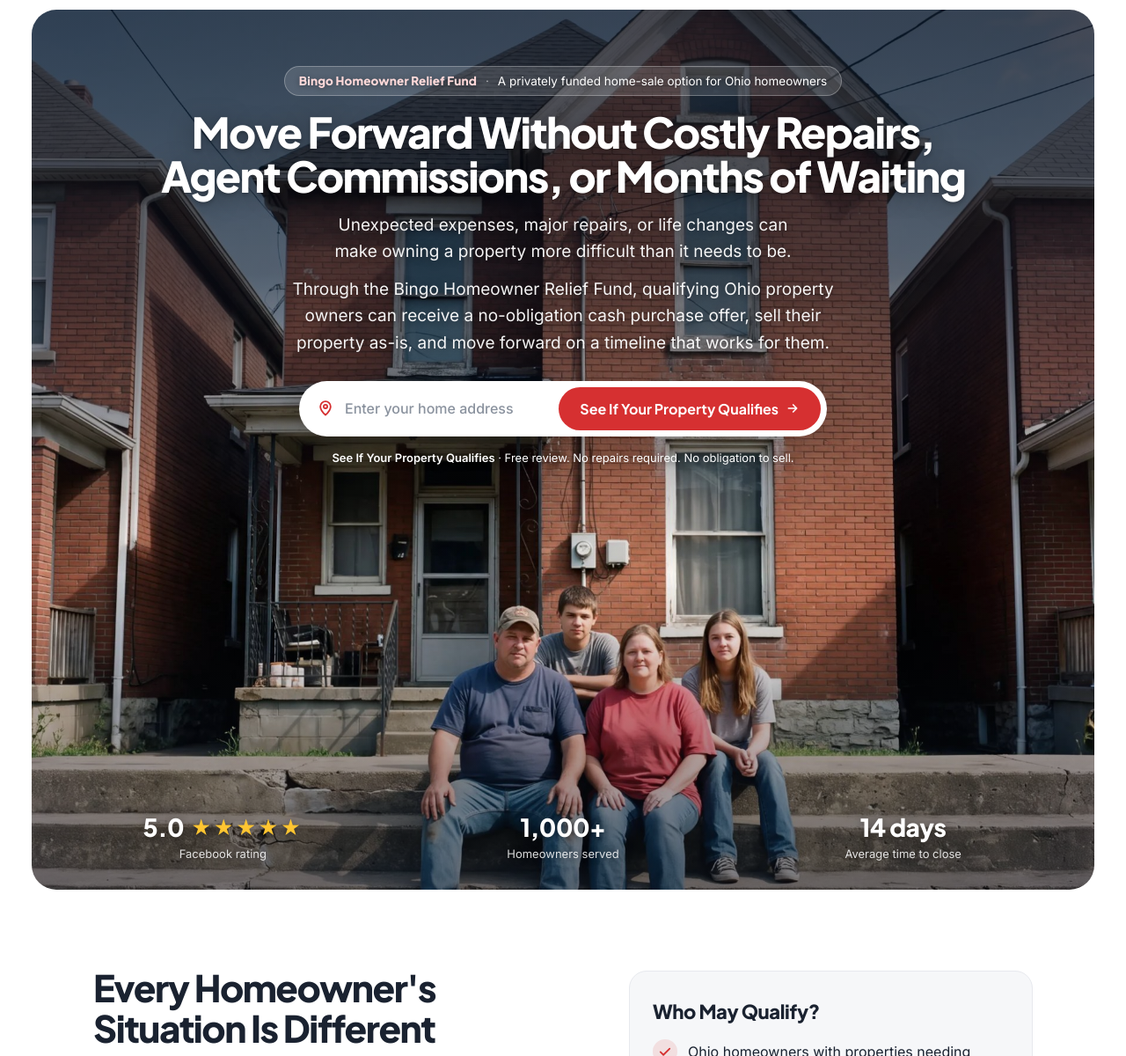
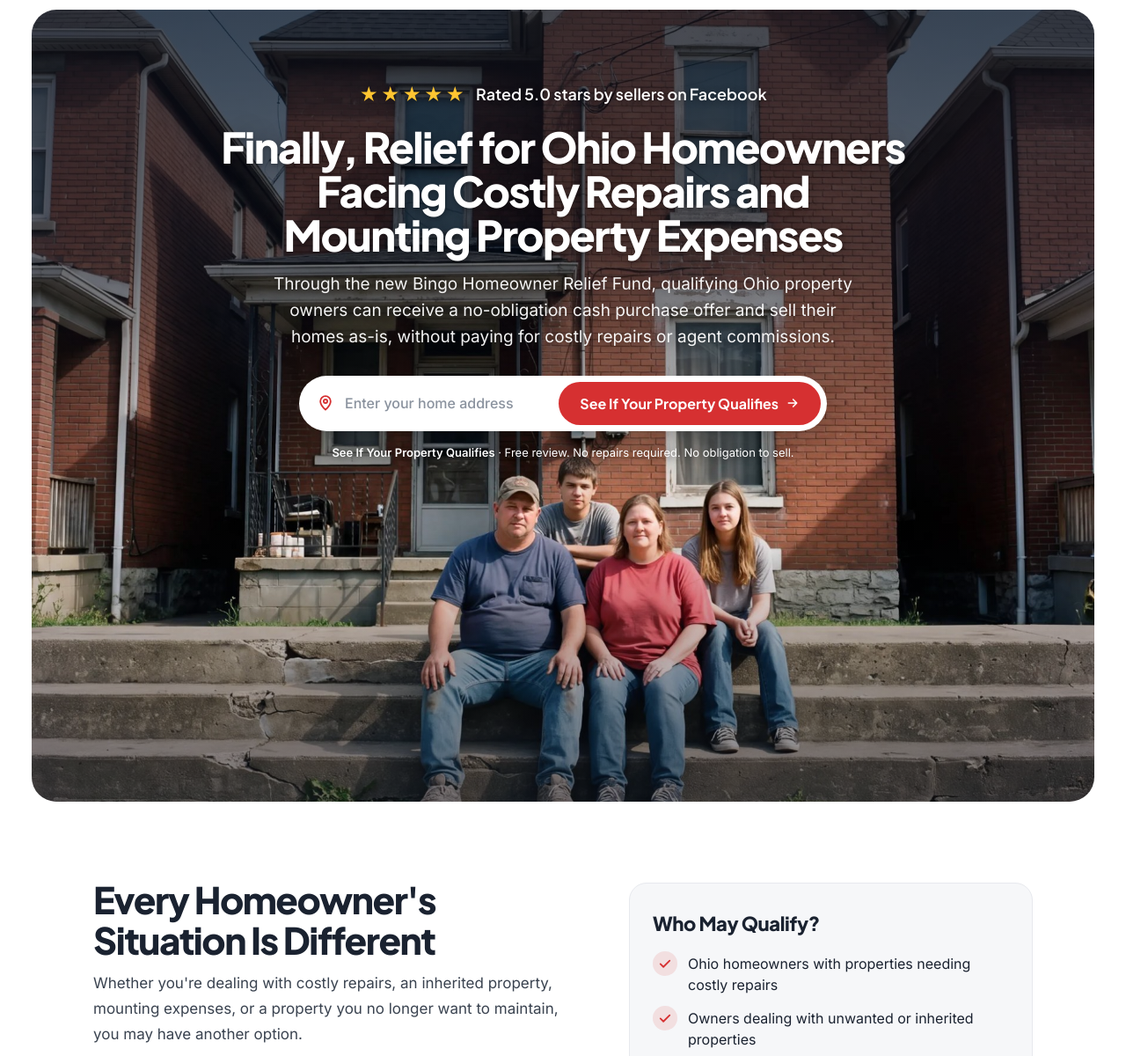
Before and after one commit to pete0723/Bingo-Home-Buyers, a plain HTML site: page relief-fund.html in a window 1280 px wide. Shown: the part 63-1263 px from the top of the page at 88% size. Drawn offline with Linux system fonts and the light colour scheme.

Commit message:
Relief fund page: new headline/subhead, rating line, remove stats row and fund disclaimer
Co-Authored-By: Claude Opus 5.5 <noreply@anthropic.com>
Claude-Session: https://claude.ai/code/session_01WLkXepiSknKQbNw5FqbbBR

```diff
--- a/relief-fund.html
+++ b/relief-fund.html
@@ -249,14 +249,11 @@
 
 
   /* ---------- Relief Fund page ---------- */
-  .hero-eyebrow { display: inline-flex; flex-wrap: wrap; justify-content: center; align-items: center; gap: 6px 10px; margin: 0 auto 16px; padding: 7px 16px; border-radius: 999px;
-    background: rgba(255,255,255,.14); border: 1px solid rgba(255,255,255,.28); font-size: 13.5px; line-height: 1.35; color: #fff; text-shadow: 0 1px 6px rgba(0,0,0,.35); max-width: 100%; }
-  .hero-eyebrow strong { font-family: var(--font-head); font-weight: 800; color: #ffd9d9; letter-spacing: .01em; }
-  .hero-eyebrow .dot { opacity: .6; }
+  .hero-rating { margin: 0 0 18px; font-family: var(--font-head); font-weight: 600; font-size: clamp(15px, 1.4vw, 19px); color: #fff; text-shadow: 0 1px 8px rgba(0,0,0,.45); display: flex; align-items: center; justify-content: center; gap: 10px; flex-wrap: wrap; }
+  .hero-rating .stars { color: #ffc531; letter-spacing: 3px; font-size: 1.15em; }
   .hero h1.h1-fund { font-size: clamp(30px, 3.8vw, 48px); max-width: 1000px; }
-  .hero.hero-fund { min-height: 1000px; background-position: 0 0, center 6%; }
-  .hero.hero-fund .hero-inner { padding-top: 64px; }
-  .hero p.sub-2 { margin-top: -16px; }
+  .hero.hero-fund { min-height: 900px; justify-content: flex-start; background-position: 0 0, center 52%; }
+  .hero.hero-fund .hero-inner { padding-top: 80px; }
   .section-title.left { text-align: left; }
   section.fund-intro { padding-block: 88px 72px; }
   .fund-grid { display: grid; grid-template-columns: minmax(0, 1.1fr) minmax(0, .9fr); gap: 48px; align-items: center; max-width: 1100px; }
@@ -275,18 +272,17 @@
   section.final-cta { padding-block: 88px; text-align: center; }
   .final-cta h2 { margin: 0 0 10px; font-family: var(--font-head); font-weight: 800; font-size: clamp(30px, 4.4vw, 46px); letter-spacing: -0.035em; line-height: 1.1; color: var(--ink); text-wrap: balance; }
   .final-cta > .wrap > p:first-of-type { margin: 0 0 28px; font-size: 18px; color: var(--muted); }
-  .final-cta .disclaimer { margin: 36px auto 0; max-width: 680px; font-size: 13px; line-height: 1.6; color: var(--muted); background: var(--soft); border: 1px solid var(--line); border-radius: 14px; padding: 14px 18px; text-align: left; }
   @media (max-width: 999px) {
-    .hero.hero-fund { min-height: 1080px; background-position: 0 0, 62% bottom; }
+    .hero.hero-fund { min-height: 960px; background-position: 0 0, 62% bottom; }
   }
   @media (max-width: 900px) {
     .fund-grid { grid-template-columns: 1fr; gap: 32px; }
     .step-grid { grid-template-columns: 1fr; max-width: 560px; }
   }
   @media (max-width: 600px) {
-    .hero-eyebrow { font-size: 12px; padding: 6px 12px; border-radius: 14px; }
     .hero h1.h1-fund { font-size: 29px; }
-    .hero.hero-fund { min-height: 1120px; background-position: 0 0, 60% bottom; }
+    .hero-rating { font-size: 14px; gap: 6px; }
+    .hero.hero-fund { min-height: 1000px; background-position: 0 0, 60% bottom; }
     .hero.hero-fund .hero-inner { padding-top: 32px; }
     section.fund-intro, section.final-cta { padding-block: 56px; }
     section.steps { padding-block: 56px; }
@@ -368,10 +364,9 @@
     <div class="wrap">
       <section class="hero hero-fund" aria-label="See if your property qualifies">
         <div class="hero-inner">
-          <p class="hero-eyebrow"><strong>Bingo Homeowner Relief Fund</strong><span class="dot" aria-hidden="true">·</span>A privately funded home-sale option for Ohio homeowners</p>
-          <h1 class="h1-fund">Move Forward Without Costly Repairs, Agent Commissions, or Months of Waiting</h1>
-          <p class="sub">Unexpected expenses, major repairs, or life changes can make owning a property more difficult than it needs to be.</p>
-          <p class="sub sub-2">Through the Bingo Homeowner Relief Fund, qualifying Ohio property owners can receive a no-obligation cash purchase offer, sell their property as-is, and move forward on a timeline that works for them.</p>
+          <p class="hero-rating"><span class="stars" aria-hidden="true">★★★★★</span> Rated 5.0 stars by sellers on Facebook</p>
+          <h1 class="h1-fund">Finally, Relief for Ohio Homeowners Facing Costly Repairs and Mounting Property Expenses</h1>
+          <p class="sub">Through the new Bingo Homeowner Relief Fund, qualifying Ohio property owners can receive a no-obligation cash purchase offer and sell their homes as-is, without paying for costly repairs or agent commissions.</p>
           <form id="lead-form">
           <!-- ══ STEP 1 — address first (minimal friction) ══ -->
           <div class="form-step" data-step="1">
@@ -454,20 +449,6 @@
           </form>
         </div>
 
-        <div class="hero-stats">
-          <div class="stat">
-            <div class="num">5.0 <span class="stars" aria-hidden="true">★★★★★</span></div>
-            <div class="lbl">Facebook rating</div>
-          </div>
-          <div class="stat">
-            <div class="num">1,000+</div>
-            <div class="lbl">Homeowners served</div>
-          </div>
-          <div class="stat">
-            <div class="num">14 days</div>
-            <div class="lbl">Average time to close</div>
-          </div>
-        </div>
       </section>
     </div>
 
@@ -508,7 +489,6 @@
         <h2 id="final-title">Find Out If Your Property Qualifies</h2>
         <p>Take the first step toward a simpler solution.</p>
         <a class="btn" href="#lead-form" style="text-decoration:none;">Request My Free Property Review <svg width="16" height="16" viewBox="0 0 24 24" fill="none" stroke="currentColor" stroke-width="2.5" stroke-linecap="round" stroke-linejoin="round" aria-hidden="true"><path d="M5 12h14M13 6l6 6-6 6"/></svg></a>
-        <p class="disclaimer"><strong>Important:</strong> The Bingo Homeowner Relief Fund is a privately funded property purchase program operated by Bingo Home Buyers LLC. It is not a government assistance program, grant, or loan. Cash is paid in exchange for the sale of a qualifying property.</p>
       </div>
     </section>
 
@@ -520,7 +500,6 @@
       <p class="f-q">Have a question? <a href="tel:+16149645684">(614) 964-5684</a></p>
       <p class="f-mail"><a href="mailto:info@bingohomebuyers.com">info@bingohomebuyers.com</a> · Serving homeowners across Ohio</p>
       <p class="f-legal">© 2026 Bingo Home Buyers LLC. All rights reserved. · <a href="/privacy-policy">Privacy Policy</a> · <a href="/terms-of-service">Terms of Service</a></p>
-      <p class="f-disc"><strong>Important:</strong> The Bingo Homeowner Relief Fund is a privately funded property purchase program operated by Bingo Home Buyers LLC. It is not a government assistance program, grant, or loan. Cash is paid in exchange for the sale of a qualifying property.</p>
       <p class="f-disc">Bingo Home Buyers LLC is a real estate investment company that buys houses directly. It is not a licensed real estate brokerage and does not provide legal, tax, or financial advice.</p>
     </div>
   </footer>
```
